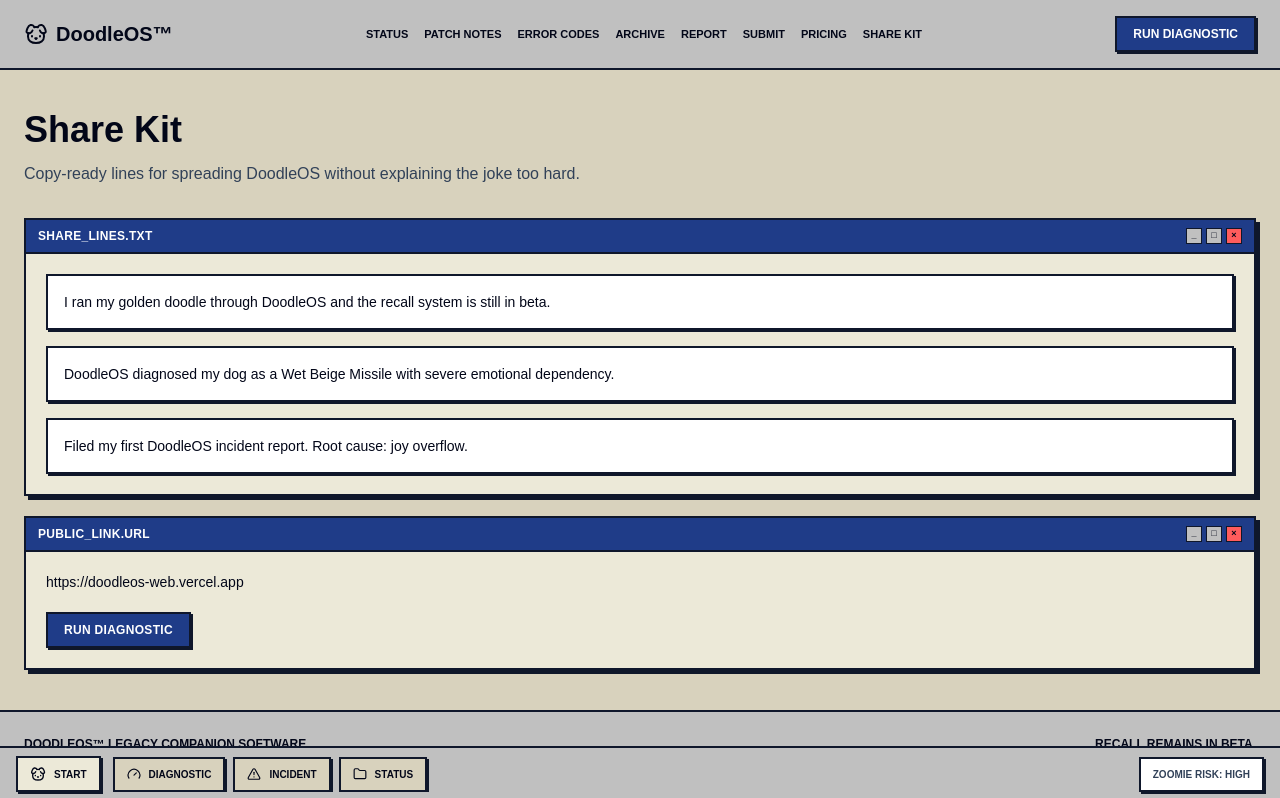
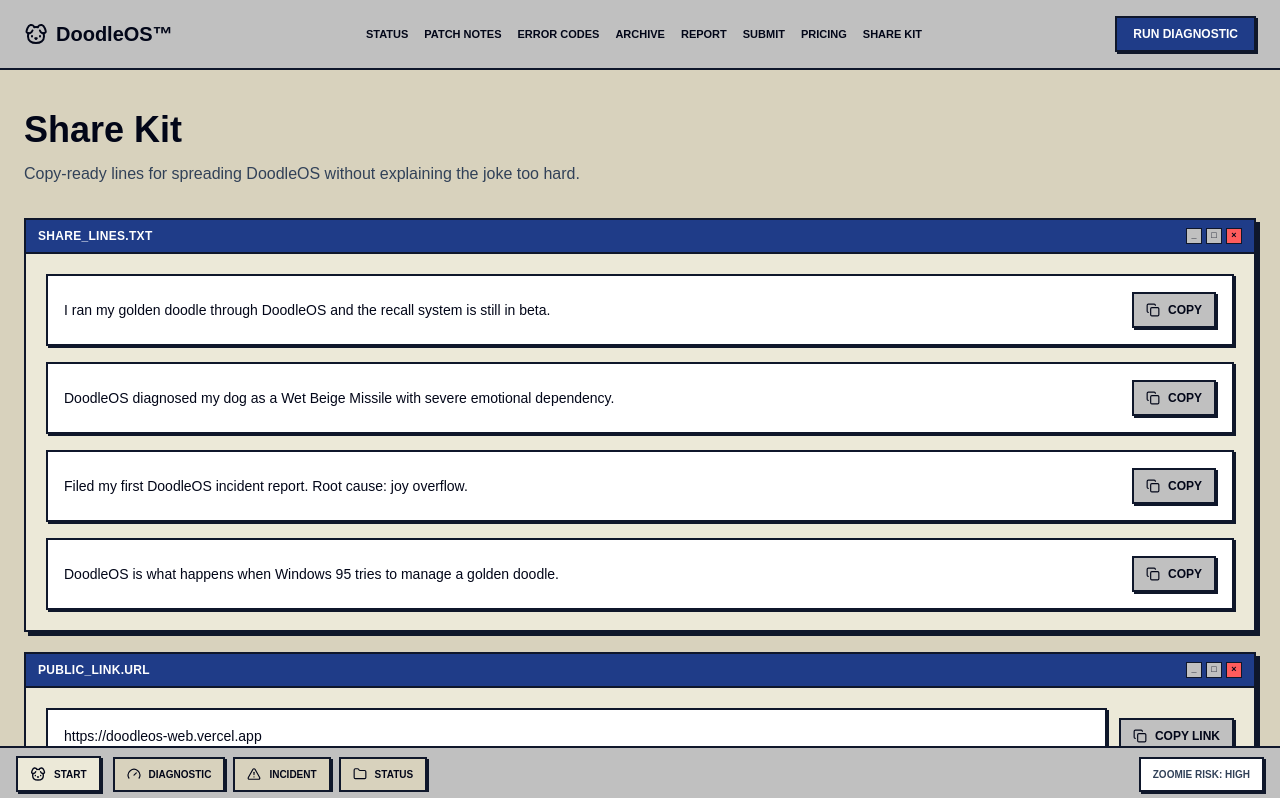
Before and after one commit to zacharymplace/doodleos-web, a Next.js app: page /share-kit in a window 1280 px wide. Shown: the top 798 px of the page. Built offline with nearby package versions, Linux system fonts and the light colour scheme.

Commit message:
Add interactive share kit copy buttons

```diff
--- a/src/app/share-kit/page.tsx
+++ b/src/app/share-kit/page.tsx
@@ -1,3 +1,7 @@
+"use client";
+
+import { useState } from "react";
+import { Copy } from "lucide-react";
 import { Shell } from "@/components/Shell";
 import { WindowPanel } from "@/components/doodlenet95/WindowPanel";
 import { DoodleNetButton } from "@/components/doodlenet95/DoodleNetButton";
@@ -6,9 +10,23 @@ const posts = [
   "I ran my golden doodle through DoodleOS and the recall system is still in beta.",
   "DoodleOS diagnosed my dog as a Wet Beige Missile with severe emotional dependency.",
   "Filed my first DoodleOS incident report. Root cause: joy overflow.",
+  "DoodleOS is what happens when Windows 95 tries to manage a golden doodle.",
 ];
 
+const publicLink = "https://doodleos-web.vercel.app";
+
 export default function ShareKitPage() {
+  const [copied, setCopied] = useState<string | null>(null);
+
+  async function copyText(label: string, text: string) {
+    await navigator.clipboard.writeText(text);
+    setCopied(label);
+
+    setTimeout(() => {
+      setCopied(null);
+    }, 2200);
+  }
+
   return (
     <Shell>
       <div className="max-w-3xl">
@@ -18,23 +36,49 @@ export default function ShareKitPage() {
         </p>
       </div>
 
+      {copied ? (
+        <div className="mt-6 border-2 border-slate-900 bg-[#d9ffe2] p-3 font-mono text-xs font-black uppercase text-emerald-950 shadow-[2px_2px_0px_#0f172a]">
+          Copied {copied} to clipboard.
+        </div>
+      ) : null}
+
       <section className="mt-8 grid gap-5">
         <WindowPanel title="SHARE_LINES.TXT">
           <div className="space-y-4">
-            {posts.map((post) => (
+            {posts.map((post, index) => (
               <div
                 key={post}
-                className="border-2 border-slate-900 bg-white p-4 font-mono text-sm shadow-[2px_2px_0px_#0f172a]"
+                className="grid gap-3 border-2 border-slate-900 bg-white p-4 shadow-[2px_2px_0px_#0f172a] sm:grid-cols-[1fr_auto] sm:items-center"
               >
-                {post}
+                <div className="font-mono text-sm">{post}</div>
+
+                <button
+                  type="button"
+                  onClick={() => copyText(`line ${index + 1}`, post)}
+                  className="flex w-fit items-center gap-2 border-2 border-slate-900 bg-[#c0c0c0] px-3 py-2 font-mono text-xs font-black uppercase text-slate-950 shadow-[2px_2px_0px_#0f172a] transition hover:translate-x-[1px] hover:translate-y-[1px] hover:shadow-none"
+                >
+                  <Copy className="h-3.5 w-3.5" />
+                  Copy
+                </button>
               </div>
             ))}
           </div>
         </WindowPanel>
 
         <WindowPanel title="PUBLIC_LINK.URL">
-          <div className="font-mono text-sm">
-            https://doodleos-web.vercel.app
+          <div className="grid gap-3 sm:grid-cols-[1fr_auto] sm:items-center">
+            <div className="break-all border-2 border-slate-900 bg-white p-4 font-mono text-sm shadow-[2px_2px_0px_#0f172a]">
+              {publicLink}
+            </div>
+
+            <button
+              type="button"
+              onClick={() => copyText("public link", publicLink)}
+              className="flex w-fit items-center gap-2 border-2 border-slate-900 bg-[#c0c0c0] px-3 py-2 font-mono text-xs font-black uppercase text-slate-950 shadow-[2px_2px_0px_#0f172a] transition hover:translate-x-[1px] hover:translate-y-[1px] hover:shadow-none"
+            >
+              <Copy className="h-3.5 w-3.5" />
+              Copy Link
+            </button>
           </div>
 
           <div className="mt-5">
```
